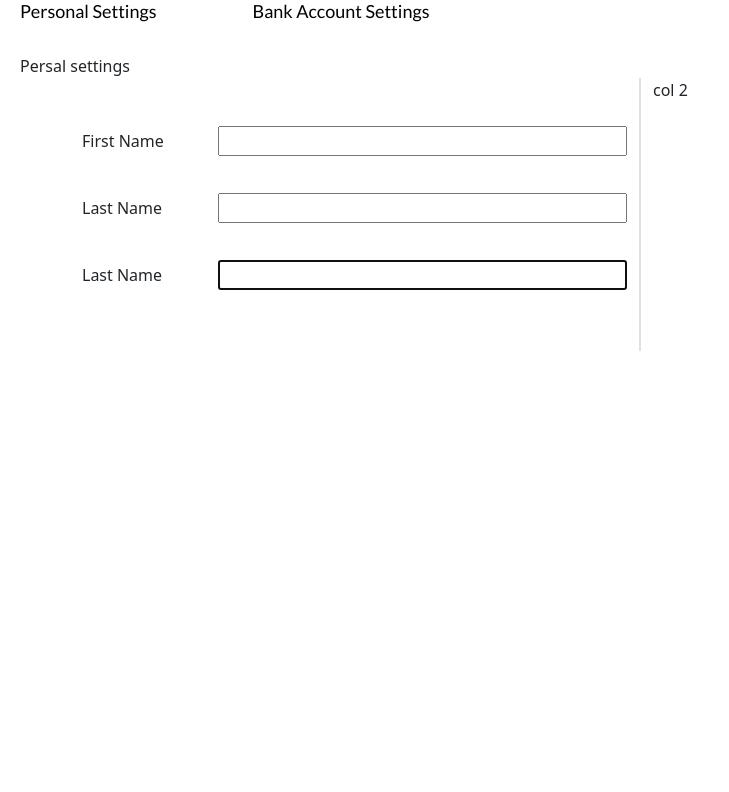
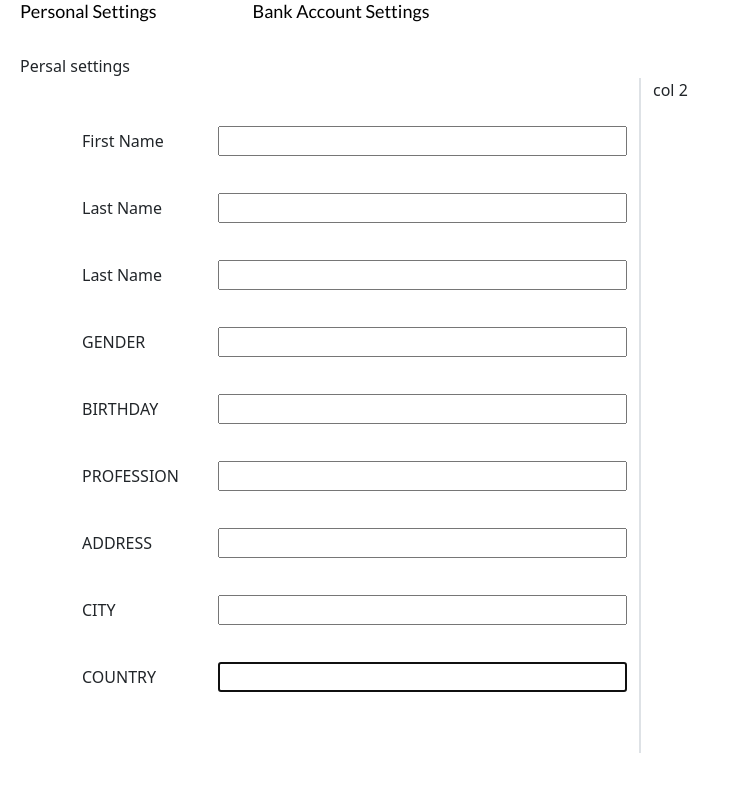
Before and after one commit to Dreezy305/HuntersWall, a Next.js app: page /settings in a window 1280 px wide. Shown: the top 792 px of the page, without its empty margins (0-729 px from the left). Built offline with nearby package versions, Linux system fonts and the light colour scheme; no server answers.

Commit message:
settings page, personal settings and bank acc settings

```diff
--- a/components/personalSettings.js
+++ b/components/personalSettings.js
@@ -49,6 +49,90 @@ function PersonalSettings() {
                   required
                 />
               </div>
+
+              {/* GENDER */}
+              <div className="d-flex justify-content-between align-items-baseline">
+                <label className="form-label pb-2 me-3">GENDER</label>
+                <br />
+                <input
+                  type="text"
+                  className="ms-3 w-75"
+                  value=""
+                  autoComplete="on"
+                  autoFocus
+                  required
+                />
+              </div>
+
+              {/* BIRTHDAY */}
+              <div className="d-flex justify-content-between align-items-baseline">
+                <label className="form-label pb-2 me-3">BIRTHDAY</label>
+                <br />
+                <input
+                  type="text"
+                  className="ms-3 w-75"
+                  value=""
+                  autoComplete="on"
+                  autoFocus
+                  required
+                />
+              </div>
+
+              {/* PROFESSION */}
+              <div className="d-flex justify-content-between align-items-baseline">
+                <label className="form-label pb-2 me-3">PROFESSION</label>
+                <br />
+                <input
+                  type="text"
+                  className="ms-3 w-75"
+                  value=""
+                  autoComplete="on"
+                  autoFocus
+                  required
+                />
+              </div>
+
+              {/* ADDRESS */}
+              <div className="d-flex justify-content-between align-items-baseline">
+                <label className="form-label pb-2 me-3">ADDRESS</label>
+                <br />
+                <input
+                  type="text"
+                  className="ms-3 w-75"
+                  value=""
+                  autoComplete="on"
+                  autoFocus
+                  required
+                />
+              </div>
+
+              {/* CITY */}
+              <div className="d-flex justify-content-between align-items-baseline">
+                <label className="form-label pb-2 me-3">CITY</label>
+                <br />
+                <input
+                  type="text"
+                  className="ms-3 w-75"
+                  value=""
+                  autoComplete="on"
+                  autoFocus
+                  required
+                />
+              </div>
+
+              {/* COUNTRY */}
+              <div className="d-flex justify-content-between align-items-baseline">
+                <label className="form-label pb-2 me-3">COUNTRY</label>
+                <br />
+                <input
+                  type="text"
+                  className="ms-3 w-75"
+                  value=""
+                  autoComplete="on"
+                  autoFocus
+                  required
+                />
+              </div>
             </form>
           </div>
           <div className="col-lg-6 border-start">col 2</div>
```
